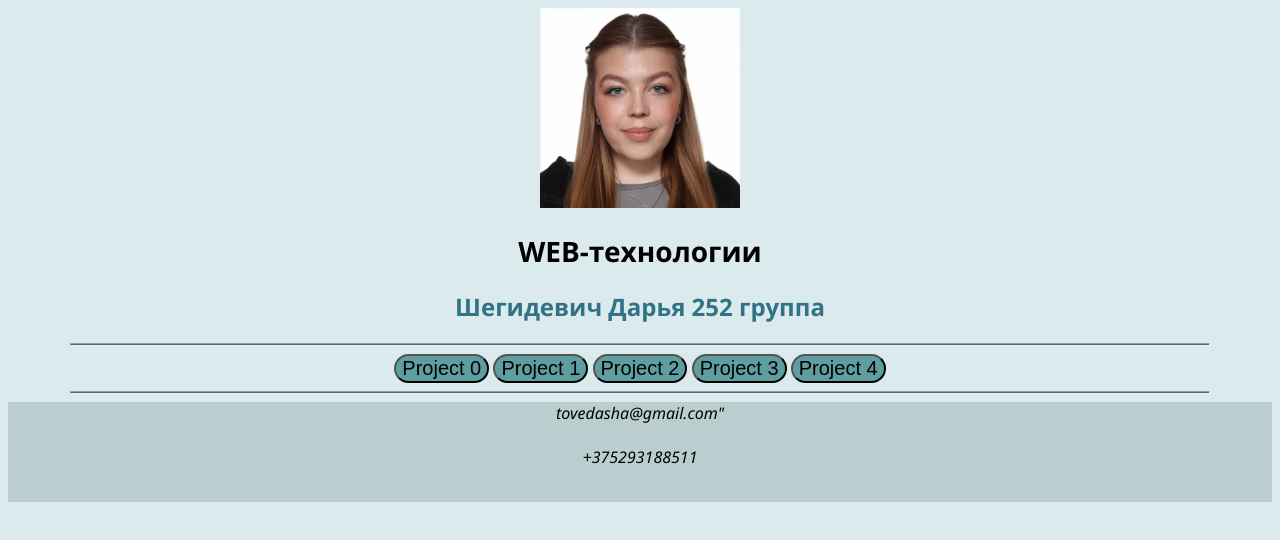
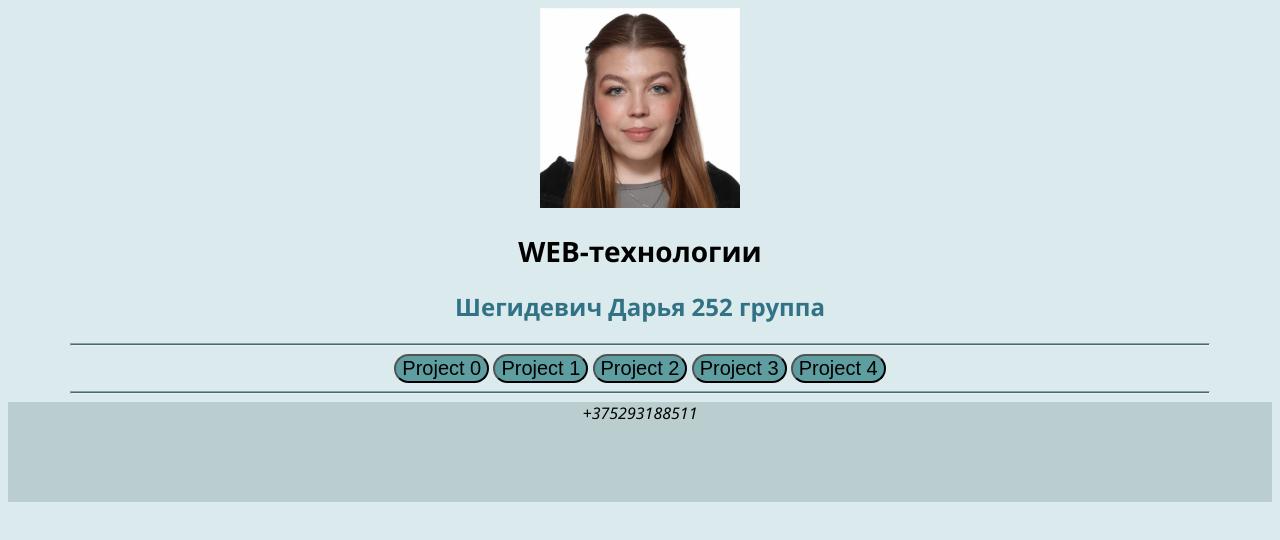
Before and after one commit to DashaTove/dashatove_webtechnologies, a plain HTML site: page index.html in a window 1280 px wide. Drawn offline with Linux system fonts and the light colour scheme.

Commit message:
index.html

```diff
--- a/index.html
+++ b/index.html
@@ -30,10 +30,9 @@
 
     <footer>
         <address>
-            <a href="mailto:tovedasha@gmail.com"  class="contacts_link">tovedasha@gmail.com"</a>
-            <br><br>
             <a href="tel:+375293188511"  class="contacts_link">+375293188511</a>
         </address>
     </footer>
 </body>
+
 </html>
```
